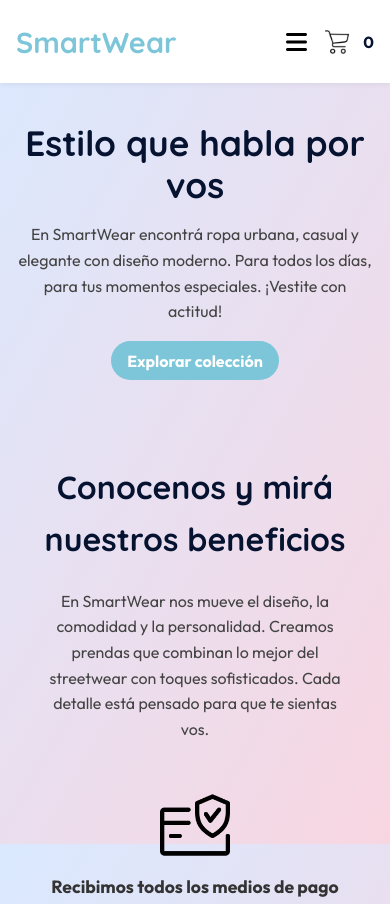
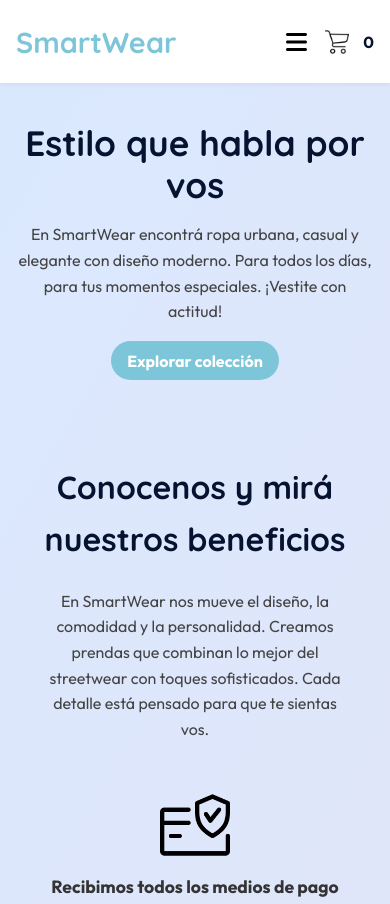
Before and after one commit to GonzaloCeridono/Proyecto_Integrador, a plain HTML site: page index.html in a window 390 px wide. Shown: the top 904 px of the page. Drawn offline with Linux system fonts and the light colour scheme.

Commit message:
responsive v3

```diff
--- a/css/base.css
+++ b/css/base.css
@@ -43,3 +43,9 @@ button {
   cursor: pointer;
   font-family: inherit;
 }
+
+@media (max-width: 860px) {
+  body {
+    background-attachment: scroll;
+  }
+}
```
